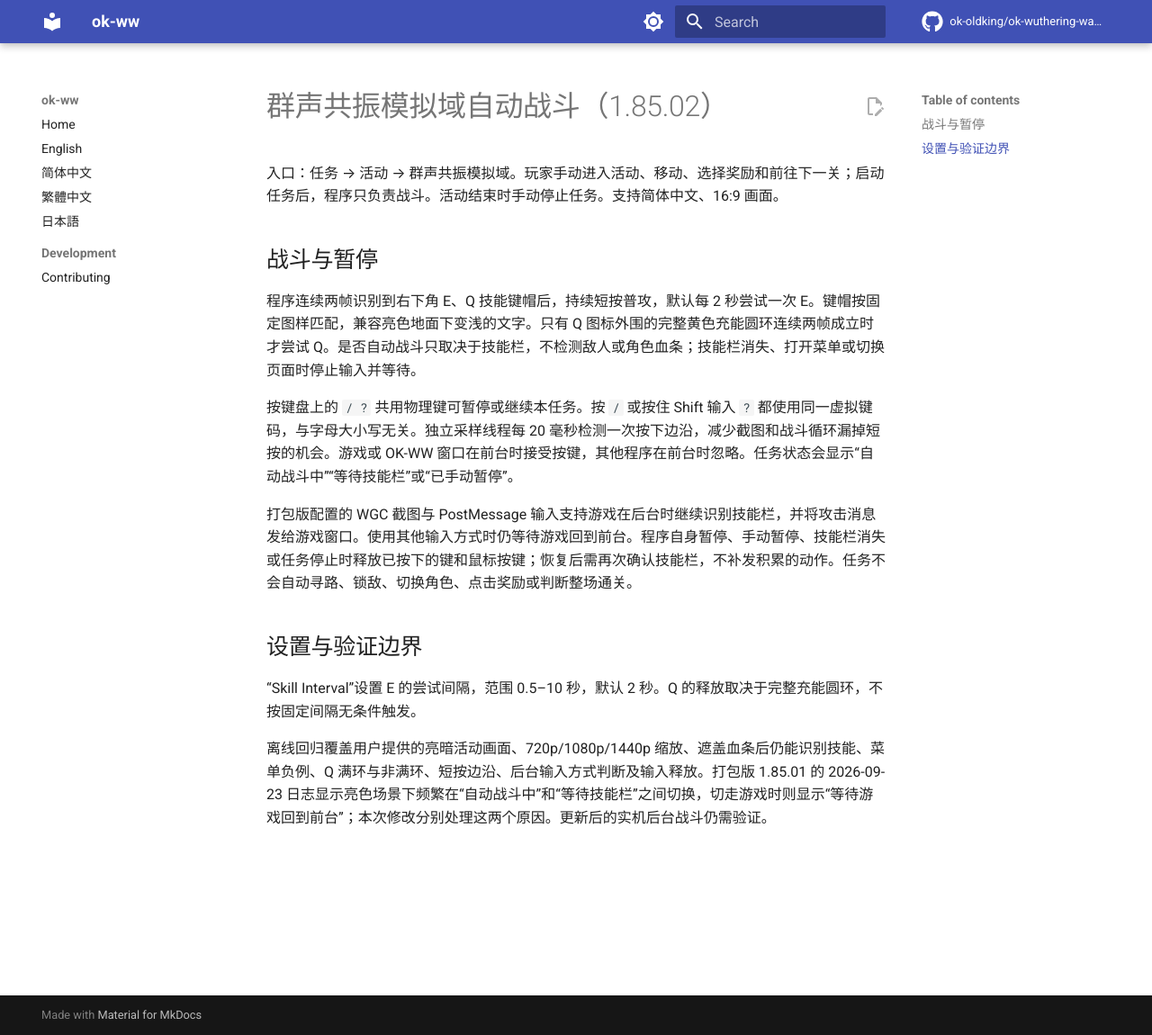
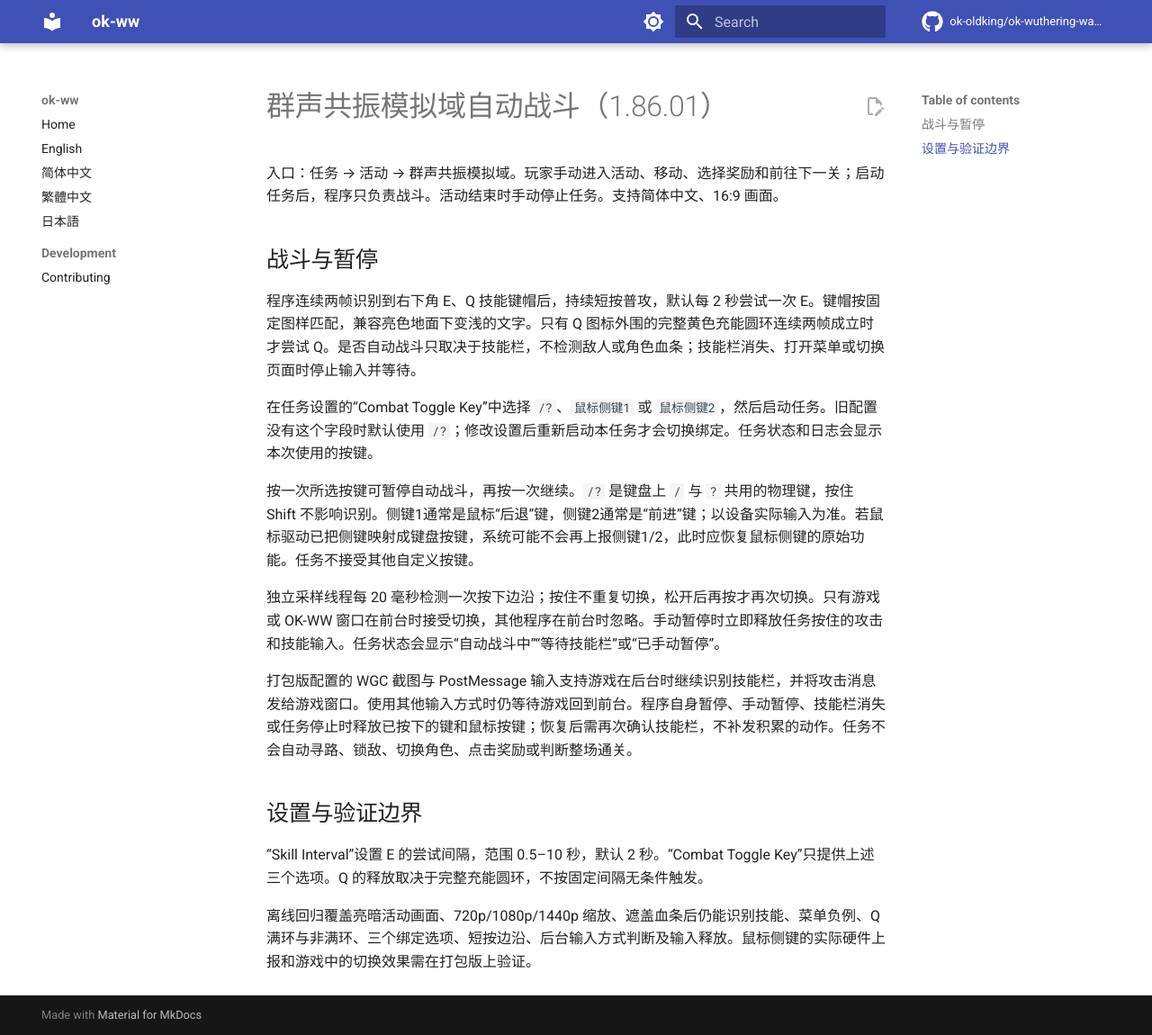
Before and after one commit to xihuojun2020-tech/okww-custom, an MkDocs documentation site: the page built from docs/references/resonance-simulation.md, in a window 1280 px wide and 1150 px high. Shown: the whole window at 90% size. Built offline with MkDocs 1.6.1 and Material for MkDocs 9.7.7, drawn with Linux system fonts in a browser that asks for light colours; comment, search, counter and statistics services are not loaded.

Commit message:
docs: describe resonance toggle binding and release 1.86.01

```diff
--- a/config.py
+++ b/config.py
@@ -19,7 +19,7 @@ from src.task.process_feature import process_feature
 # okww 版本号（固定宽度 X.YY.ZZ）：
 #   小改动 → 第三位 +1；中等改动 → 第二位 +1 且第三位归 00；
 #   大改动 → 第一位 +1 且后两位归 00（仅用户明确提出时执行）
-version = "1.86.00"
+version = "1.86.01"
 
 
 def _find_most_recently_run_pc_exe():
--- a/docs/references/resonance-simulation.md
+++ b/docs/references/resonance-simulation.md
@@ -1,4 +1,4 @@
-# 群声共振模拟域自动战斗（1.85.02）
+# 群声共振模拟域自动战斗（1.86.01）
 
 入口：任务 → 活动 → 群声共振模拟域。玩家手动进入活动、移动、选择奖励和前往下一关；启动任务后，程序只负责战斗。活动结束时手动停止任务。支持简体中文、16:9 画面。
 
@@ -6,12 +6,16 @@
 
 程序连续两帧识别到右下角 E、Q 技能键帽后，持续短按普攻，默认每 2 秒尝试一次 E。键帽按固定图样匹配，兼容亮色地面下变浅的文字。只有 Q 图标外围的完整黄色充能圆环连续两帧成立时才尝试 Q。是否自动战斗只取决于技能栏，不检测敌人或角色血条；技能栏消失、打开菜单或切换页面时停止输入并等待。
 
-按键盘上的 `/ ?` 共用物理键可暂停或继续本任务。按 `/` 或按住 Shift 输入 `?` 都使用同一虚拟键码，与字母大小写无关。独立采样线程每 20 毫秒检测一次按下边沿，减少截图和战斗循环漏掉短按的机会。游戏或 OK-WW 窗口在前台时接受按键，其他程序在前台时忽略。任务状态会显示“自动战斗中”“等待技能栏”或“已手动暂停”。
+在任务设置的“Combat Toggle Key”中选择 `/?`、`鼠标侧键1` 或 `鼠标侧键2`，然后启动任务。旧配置没有这个字段时默认使用 `/?`；修改设置后重新启动本任务才会切换绑定。任务状态和日志会显示本次使用的按键。
+
+按一次所选按键可暂停自动战斗，再按一次继续。`/?` 是键盘上 `/` 与 `?` 共用的物理键，按住 Shift 不影响识别。侧键1通常是鼠标“后退”键，侧键2通常是“前进”键；以设备实际输入为准。若鼠标驱动已把侧键映射成键盘按键，系统可能不会再上报侧键1/2，此时应恢复鼠标侧键的原始功能。任务不接受其他自定义按键。
+
+独立采样线程每 20 毫秒检测一次按下边沿；按住不重复切换，松开后再按才再次切换。只有游戏或 OK-WW 窗口在前台时接受切换，其他程序在前台时忽略。手动暂停时立即释放任务按住的攻击和技能输入。任务状态会显示“自动战斗中”“等待技能栏”或“已手动暂停”。
 
 打包版配置的 WGC 截图与 PostMessage 输入支持游戏在后台时继续识别技能栏，并将攻击消息发给游戏窗口。使用其他输入方式时仍等待游戏回到前台。程序自身暂停、手动暂停、技能栏消失或任务停止时释放已按下的键和鼠标按键；恢复后需再次确认技能栏，不补发积累的动作。任务不会自动寻路、锁敌、切换角色、点击奖励或判断整场通关。
 
 ## 设置与验证边界
 
-“Skill Interval”设置 E 的尝试间隔，范围 0.5–10 秒，默认 2 秒。Q 的释放取决于完整充能圆环，不按固定间隔无条件触发。
+“Skill Interval”设置 E 的尝试间隔，范围 0.5–10 秒，默认 2 秒。“Combat Toggle Key”只提供上述三个选项。Q 的释放取决于完整充能圆环，不按固定间隔无条件触发。
 
-离线回归覆盖用户提供的亮暗活动画面、720p/1080p/1440p 缩放、遮盖血条后仍能识别技能、菜单负例、Q 满环与非满环、短按边沿、后台输入方式判断及输入释放。打包版 1.85.01 的 2026-09-23 日志显示亮色场景下频繁在“自动战斗中”和“等待技能栏”之间切换，切走游戏时则显示“等待游戏回到前台”；本次修改分别处理这两个原因。更新后的实机后台战斗仍需验证。
+离线回归覆盖亮暗活动画面、720p/1080p/1440p 缩放、遮盖血条后仍能识别技能、菜单负例、Q 满环与非满环、三个绑定选项、短按边沿、后台输入方式判断及输入释放。鼠标侧键的实际硬件上报和游戏中的切换效果需在打包版上验证。
```
Also changed, not shown: README.md (+1 -1 lines), 更新日志.md (+5 -0 lines), 1 other file.
